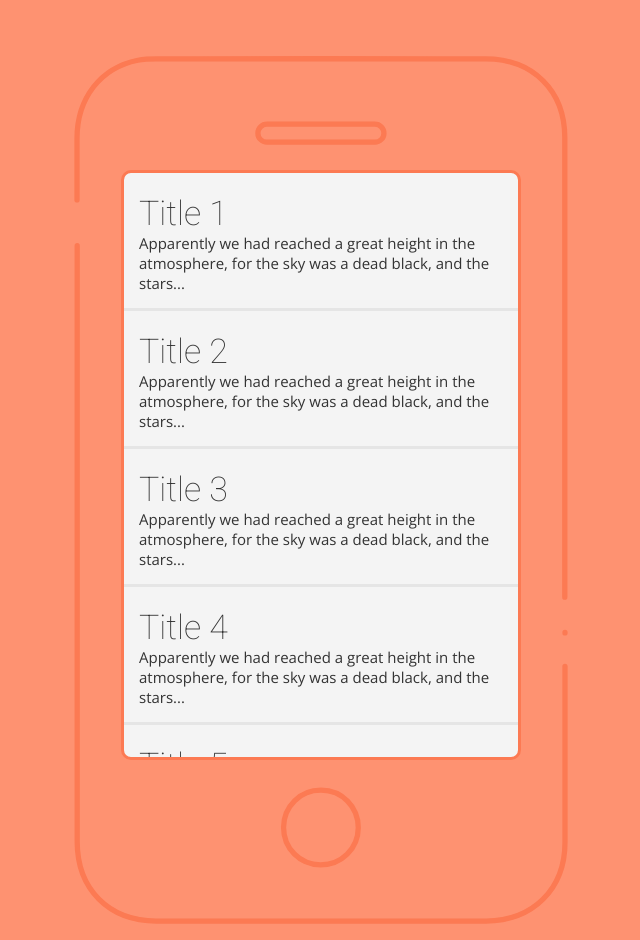
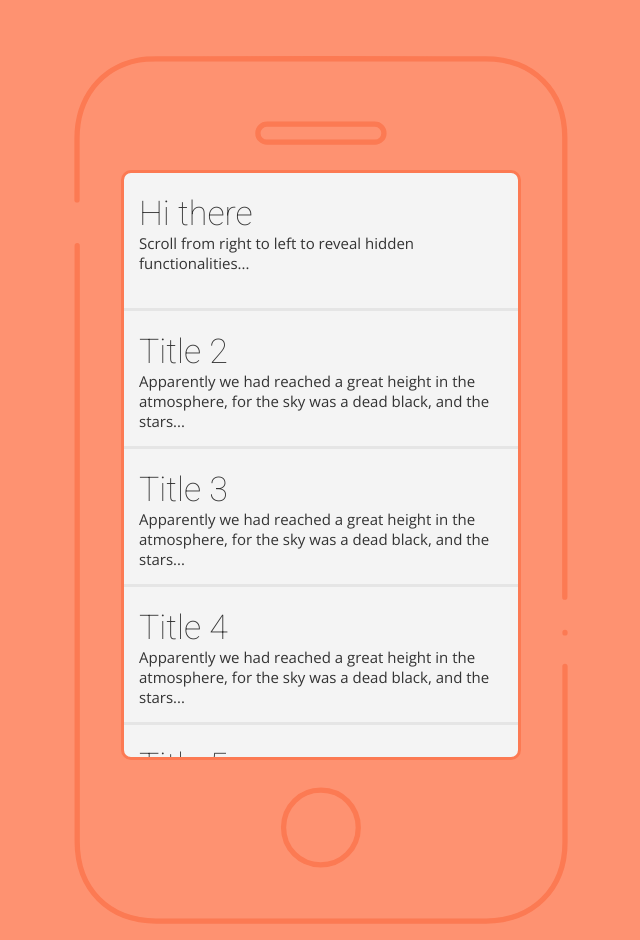
Before and after one commit to phabos/animate-list, a plain HTML site: page index.html in a window 1280 px wide. Shown: the whole page, without its empty margins (319-959 px from the left). Drawn offline with nearby package versions, Linux system fonts and the light colour scheme.

Commit message:
user insctruction

```diff
--- a/index.html
+++ b/index.html
@@ -40,8 +40,8 @@
               <ul>
                 <li class="swipe">
                   <div class="box">
-                    <h1>Title 1</h1>
-                    <p>Apparently we had reached a great height in the atmosphere, for the sky was a dead black, and the stars...</p>
+                    <h1>Hi there</h1>
+                    <p>Scroll from right to left to reveal hidden functionalities...</p>
                   </div>
                   <div class="toolbox trash"><i class="fa fa-trash-o" aria-hidden="true"></i></div>
                   <div class="toolbox view"><i class="fa fa-eye" aria-hidden="true"></i></div>
```
